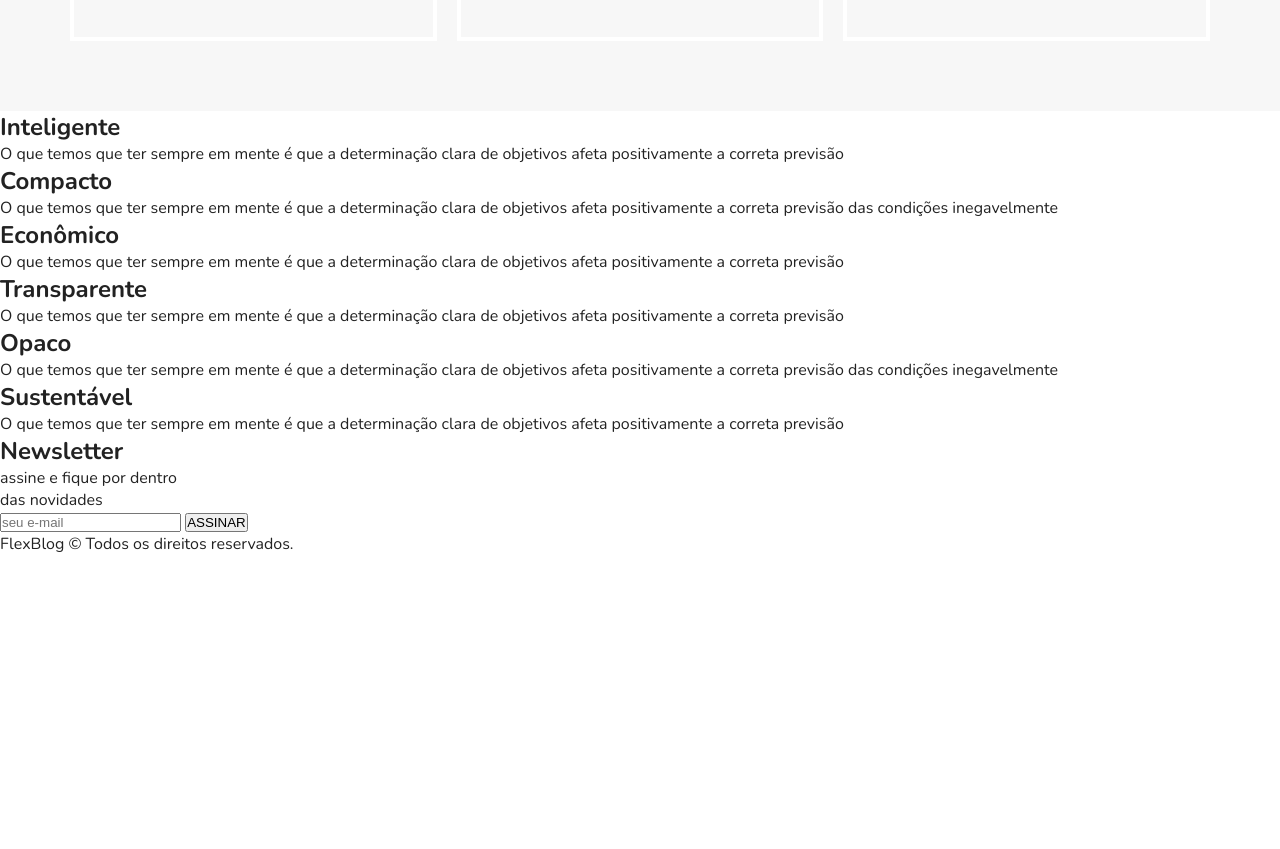
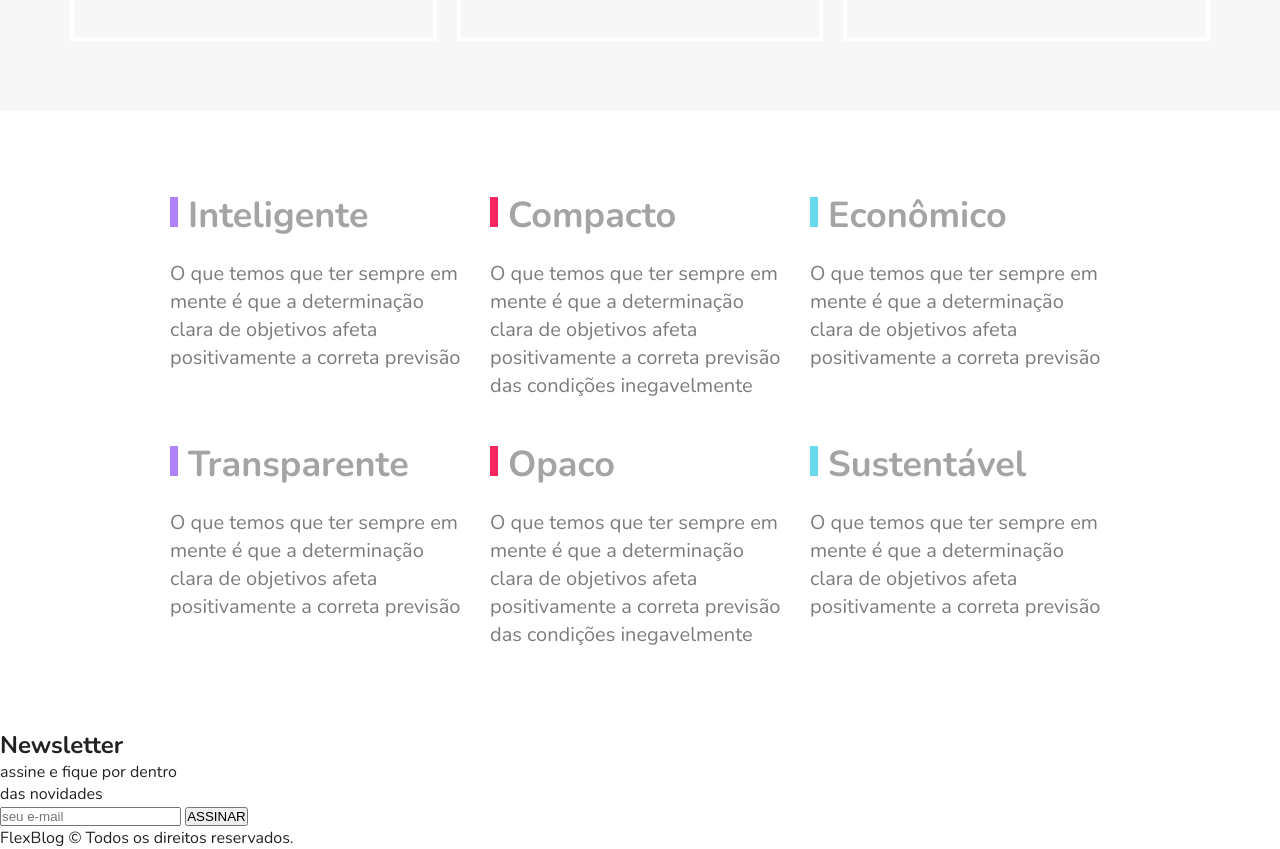
Before and after one commit to trichains/projeto-flexblog, a plain HTML site: page index.html in a window 1280 px wide. Shown: the part 2462-3311 px from the top of the page. Before the commit the page ends 3017 px from the top, so only its background shows below. Drawn offline with nearby package versions, Linux system fonts and the light colour scheme.

Commit message:
att style.css

```diff
--- a/css/style.css
+++ b/css/style.css
@@ -184,7 +184,7 @@ img {
 }
 
 .preco-item {
-  flex: 1;
+  flex: 1 1 260px;
   border: 4px solid white;
   padding: 20px;
   margin: 10px;
@@ -249,3 +249,65 @@ img {
   padding: 15px 0;
   text-align: center;
 }
+
+@media (max-width: 800px) {
+  .preco {
+    padding-left: 10px;
+    padding-right: 10px;
+  }
+  .preco .preco-item:nth-child(3) {
+    order: -2;
+  }
+  .preco .preco-item:nth-child(2) {
+    order: -1;
+  }
+}
+
+/* QUALIDADE */
+
+.qualidade {
+  max-width: 960px;
+  margin: 60px auto;
+  display: flex;
+  flex-wrap: wrap;
+}
+
+.qualidade-item {
+  flex: 1 1 300px;
+  margin: 20px 10px;
+}
+
+.qualidade-item h2 {
+  font-size: 2.25em;
+  color: #a4a4a4;
+  margin-bottom: 20px;
+}
+
+.qualidade-item h2::before {
+  content: '';
+  display: inline-block;
+  width: 8px;
+  height: 30px;
+  margin-right: 10px;
+  background-color: blue;
+}
+
+.qualidade-item:nth-of-type(3n+1) h2::before {
+  background-color: #ae81ff;
+}
+
+.qualidade-item:nth-of-type(3n+2) h2::before {
+  background-color: #f9265e;
+}
+
+.qualidade-item:nth-of-type(3n+3) h2::before {
+  background-color: #66d9eb;
+}
+
+.qualidade-item p {
+  font-size: 1.25em;
+  line-height: 1.4;
+  color: #7c7c7c;
+}
+
+/* NEWSLETTER */
--- a/index.html
+++ b/index.html
@@ -126,32 +126,32 @@
 
     <section class="qualidade" id="qualidade">
       <div class="qualidade-item">
-        <h1>Inteligente</h1>
+        <h2>Inteligente</h2>
         <p>O que temos que ter sempre em mente é que a determinação clara de objetivos afeta positivamente a correta previsão</p>
       </div>
 
       <div class="qualidade-item">
-        <h1>Compacto</h1>
+        <h2>Compacto</h2>
         <p>O que temos que ter sempre em mente é que a determinação clara de objetivos afeta positivamente a correta previsão das condições inegavelmente</p>
       </div>
 
       <div class="qualidade-item">
-        <h1>Econômico</h1>
+        <h2>Econômico</h2>
         <p>O que temos que ter sempre em mente é que a determinação clara de objetivos afeta positivamente a correta previsão</p>
       </div>
 
       <div class="qualidade-item">
-        <h1>Transparente</h1>
+        <h2>Transparente</h2>
         <p>O que temos que ter sempre em mente é que a determinação clara de objetivos afeta positivamente a correta previsão</p>
       </div>
 
       <div class="qualidade-item">
-        <h1>Opaco</h1>
+        <h2>Opaco</h2>
         <p>O que temos que ter sempre em mente é que a determinação clara de objetivos afeta positivamente a correta previsão das condições inegavelmente</p>
       </div>
 
       <div class="qualidade-item">
-        <h1>Sustentável</h1>
+        <h2>Sustentável</h2>
         <p>O que temos que ter sempre em mente é que a determinação clara de objetivos afeta positivamente a correta previsão</p>
       </div>
     </section>
```
